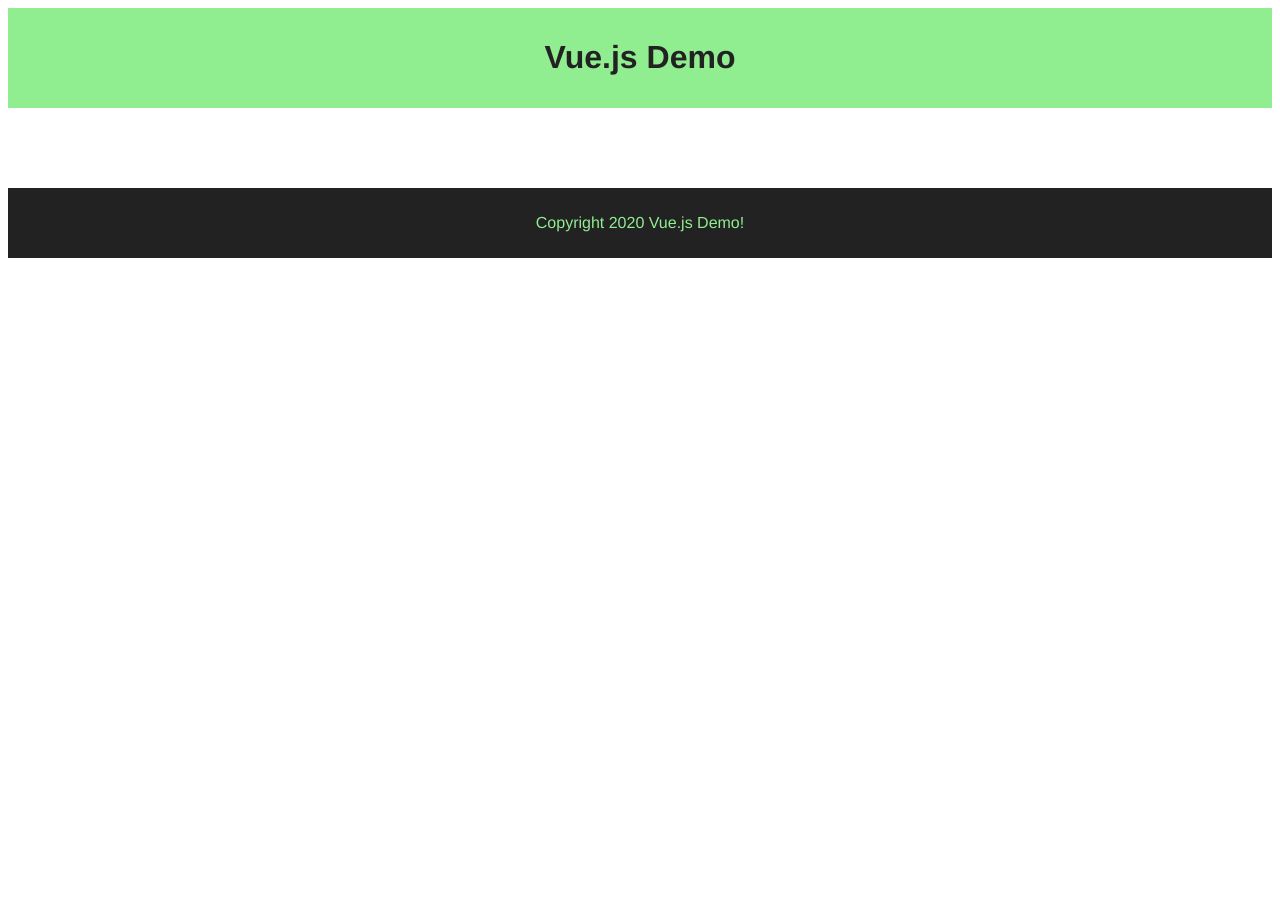
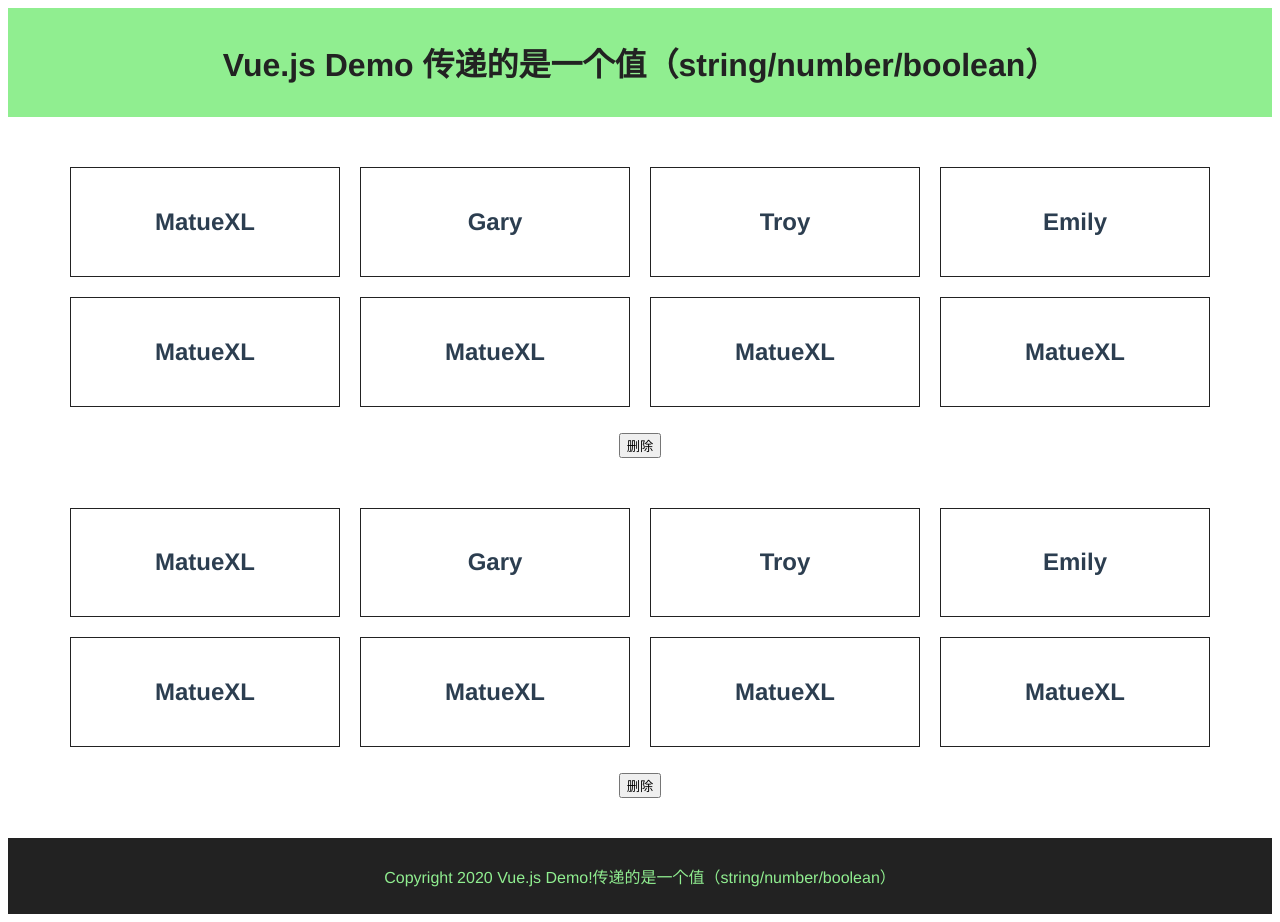
Before and after one commit to MatueXL/Vue_PlayList, a Vue app in the folder vue-playlist/: page /helloworld in a window 1280 px wide. Before the commit the page ends 800 px from the top, so only its background shows below. Built offline with nearby package versions, Linux system fonts and the light colour scheme.

Commit message:
传值和引用的区别

```diff
--- a/vue-playlist/src/App.vue
+++ b/vue-playlist/src/App.vue
@@ -1,8 +1,9 @@
 <template>
   <div id="app">
-    <Header></Header>
-    <User :users="User"></User>
-    <Footer></Footer>
+    <Header :parentTitle="title"></Header>
+    <User :User="User"></User>
+    <User :User="User"></User>
+    <Footer :parentTitle="title"></Footer>
   </div>
 </template>
 
@@ -25,7 +26,8 @@ export default {
         { name: 'MatueXL', position: 'Web开发', show: false },
         { name: 'MatueXL', position: 'Web开发', show: false },
         { name: 'MatueXL', position: 'Web开发', show: false },
-      ]
+      ],
+      title: '传递的是一个值（string/number/boolean）',
     }
   },
   components: {
--- a/vue-playlist/src/components/Footer.vue
+++ b/vue-playlist/src/components/Footer.vue
@@ -1,6 +1,6 @@
 <template>
   <Footer>
-    <p>{{title}}</p>
+    <p>{{title}}{{parentTitle}}</p>
   </Footer>
 </template>
 
@@ -10,6 +10,12 @@ export default {
   data() {
     return {
       title: 'Copyright 2020 Vue.js Demo!'
+    }
+  },
+  props: {
+    parentTitle: {
+      type: String,
+      required: true,
     }
   }
 }
--- a/vue-playlist/src/components/Header.vue
+++ b/vue-playlist/src/components/Header.vue
@@ -1,6 +1,6 @@
 <template>
-  <header>
-    <h1>{{title}}</h1>
+  <header @click="changeParentTitle()">
+    <h1>{{title}} {{parentTitle}}</h1>
   </header>
 </template>
 
@@ -10,6 +10,17 @@ export default {
   data() {
     return {
       title: 'Vue.js Demo'
+    }
+  },
+  props: {
+    parentTitle: {
+      type: String,
+      required: true,
+    }
+  },
+  methods: {
+    changeParentTitle() {
+      this.parentTitle = 'changed!';
     }
   }
 }
--- a/vue-playlist/src/components/User.vue
+++ b/vue-playlist/src/components/User.vue
@@ -10,6 +10,8 @@
         <h3 v-show="user.show">{{user.position}}</h3>
       </li>
     </ul>
+
+    <button @click="deleteUser()">删除</button>
   </div>
 </template>
 
@@ -24,6 +26,10 @@ export default {
     User: {
       type: Array,
       required: true
+    }
+  }, methods: {
+    deleteUser() {
+      this.User.pop();
     }
   }
 }
```
